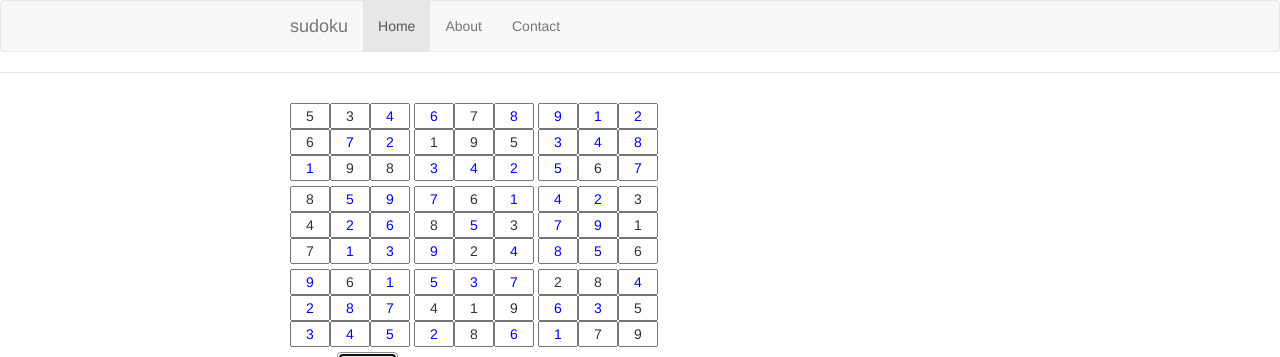
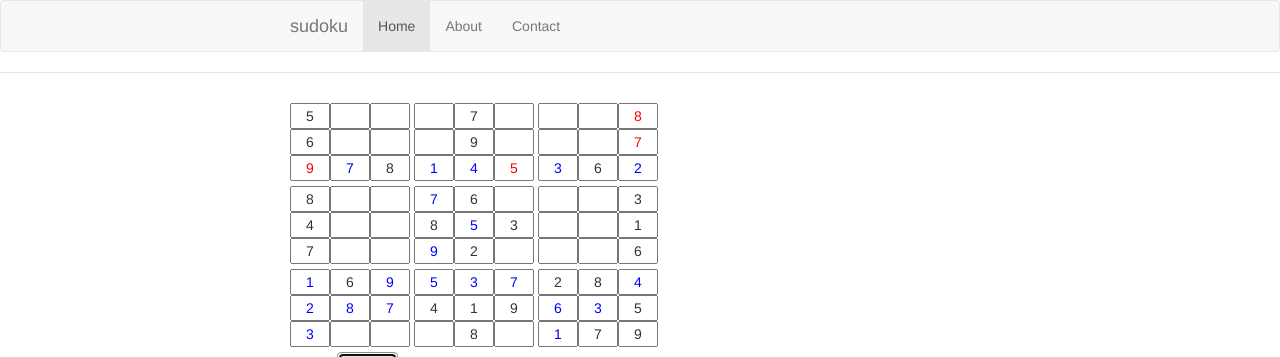
Before and after one commit to jakobheid/sudoku, a website: page app/index.html in a window 1280 px wide. Both pictures are taken after a click on the button "Solve". Shown: the top 357 px of the page. Drawn offline with nearby package versions, Linux system fonts and the light colour scheme; some packages are replaced by stand-ins of ours; files that its build step writes are made by us from their sources; a script that the page names is missing.

Commit message:
guessing values

```diff
--- a/app/scripts/controllers/main.js
+++ b/app/scripts/controllers/main.js
@@ -90,9 +90,9 @@
 
 			function validateInput() {
 				_.forEach(blocks, function(block) {
-					_.forEach(block.values, function(cell, index) {
+					_.forEach(block.values, function(cell) {
 						if (cell.value && cell.value.length > 1) {
-							block[index] = cell.value.substring(0, 1);
+							cell.value = cell.value.substring(0, 1);
 						}
 					});
 				});
@@ -101,10 +101,53 @@
 			$scope.solveSudoku = function() {
 				var beforeTry = $scope.solved;
 					solveOneRound();
+				if ($scope.solved === beforeTry && $scope.solved < 81) {
+					guessOne();
+					$timeout($scope.solveSudoku, 200);
+				}
 			    if($scope.solved > beforeTry) {
 			    	$timeout($scope.solveSudoku, 200);
 			    }
 			};
+
+			function guessOne() {
+				var cell = getBestCellToGuessValue();
+				cell.value = cell.possibleValues[1];
+				cell.possibleValues = [];
+				cell.class = 'input-small-red';
+			}
+
+			function getBestCellToGuessValue() {
+				return _.reduce(blocks, function(left, right) {
+					return chooseBetterCell(getBestCell(left), getBestCell(right));
+				});
+			}
+
+			function getBestCell(input) {
+				if(input.values) {
+					return _.reduce(input.values, function(left, right) {
+						return chooseBetterCell(left, right);
+					});
+				// the values are allready reduced to one cell
+				} else {
+					return input;
+				}
+			}
+
+			function chooseBetterCell(left, right) {
+					if(left.possibleValues.length === 0){
+						return right;
+					} else if(right.possibleValues.length === 0) {
+						return left;
+					} else if(left.possibleValues.length <= right.possibleValues.length) {
+						return left;
+					} else {
+						return right;
+					}
+
+			}
+
+
 
 			function solveOneRound() {
 				updatePossibleValues();
@@ -242,7 +285,7 @@
 				});
 			}
 
-						$scope.b11 = createInitialBlock(0);
+			$scope.b11 = createInitialBlock(0);
 			$scope.b12 = createInitialBlock(1);
 			$scope.b13 = createInitialBlock(2);
 			$scope.b21 = createInitialBlock(3);
@@ -263,15 +306,11 @@
 			blocks[8] = $scope.b33;
 
 			$scope.b11.values[0].value = 5;
-			$scope.b11.values[1].value = 3;
 			$scope.b11.values[3].value = 6;
-			$scope.b11.values[7].value = 9;
 			$scope.b11.values[8].value = 8;
 
 			$scope.b12.values[1].value = 7;
-			$scope.b12.values[3].value = 1;
 			$scope.b12.values[4].value = 9;
-			$scope.b12.values[5].value = 5;
 
 			$scope.b13.values[7].value = 6;
 
--- a/app/styles/main.css
+++ b/app/styles/main.css
@@ -33,6 +33,12 @@
     width: 40px;
     text-align: center;
     color: blue;
+}
+
+.input-small-red {
+    width: 40px;
+    text-align: center;
+    color: red;
 }
 
 /* Everything but the jumbotron gets side spacing for mobile first views */
```
